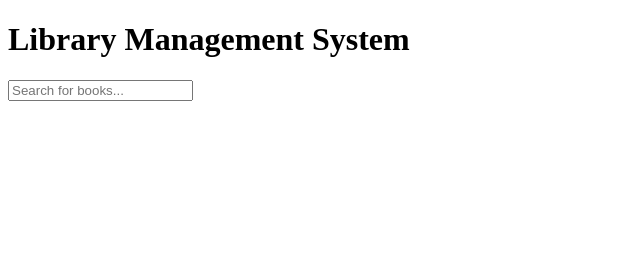
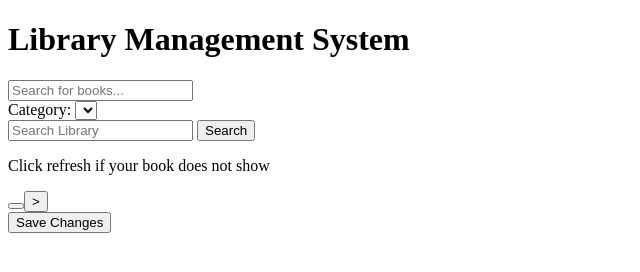
Before and after one commit to AnitaNamjoon/Phase-1-project-1-challenge-week-3, a plain HTML site: page index.html in a window 1280 px wide. Shown: the whole page, without its empty margins (0-640 px from the left). Drawn offline with Linux system fonts and the light colour scheme.

Commit message:
Update index.html

```diff
--- a/index.html
+++ b/index.html
@@ -4,15 +4,37 @@
     <meta charset ="UTF-8">
     <meta http-equiv="X-UA-Compatible" content="IE=edge">
     <meta name="viewport"content ="width=device-width, initial-scale=1.0">
+    <title>Library Management System </title>
+    <link href="./style.css" rel="stylesheet" type ="text/css"/>
 </head>
- <body>
+
+<body>
     <header>
         <h1>Library Management System</h1>
         <input type="text" id="searchInput" placeholder="Search for books...">
     </header>
+    <label id="category-label">Category:
+        <select id="categories">
+        </select>
+    </label>
+    <div id="search-container">
+        <input type="text" id="search-box" placeholder="Search Library" autocomplete="on">
+        <button id="search">Search</button><p id="whenSearch">Click refresh if your book does not show</p>
+    </div>
+    <div id="list-container">
+        <ul id="list"></ul>
+        <button id="prev">
+     </button><button id="next">></button>
+      </div>
+      <div id="cover-container">
+        <button id="saveChanges">Save Changes</button>
+      </div>
+      <div id="details-container">
+      </div>
 
     <div id="bookList"></div>
 
     <script src="index.js"></script>
 </body>
+
 </html>
```
